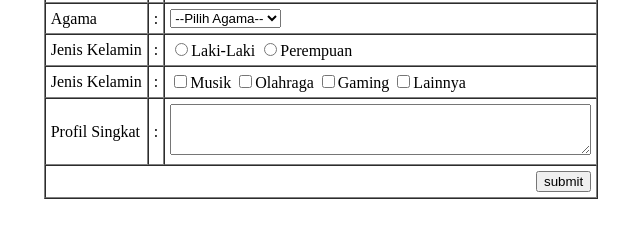
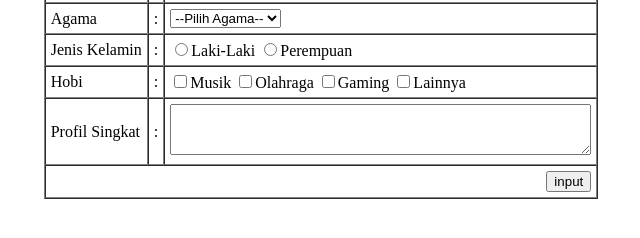
Before and after one commit to nailarashieka/itw2025_b_253040089, a plain HTML site: page latihan/latihan2/L2b253040089.html in a window 1280 px wide. Shown: the part 168-406 px from the top of the page, without its empty margins (319-959 px from the left). Drawn offline with Linux system fonts and the light colour scheme.

Commit message:
membenarkan typo pada latihan

```diff
--- a/latihan/latihan2/L2b253040089.html
+++ b/latihan/latihan2/L2b253040089.html
@@ -61,7 +61,7 @@
             </form>
         </tr>
         <tr>
-            <td>Jenis Kelamin</td>
+            <td>Hobi</td>
             <td>:</td>
             <form>
                 <td><input type="checkbox" name="Hobi" value="Musik" />Musik
@@ -82,7 +82,7 @@
         <tr>
             <td colspan="3">
                 <form align="right">
-                    <input type="submit" name="input" value="submit" />
+                    <input type="submit" name="input" value="input" />
                 </form>
             </td>
         </tr>
```
